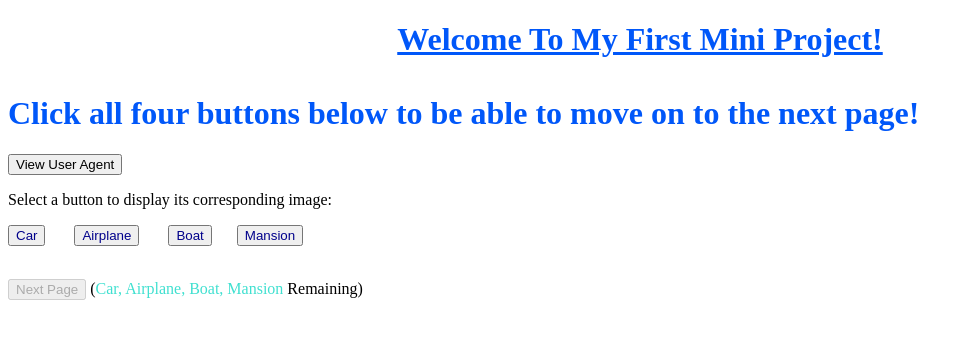
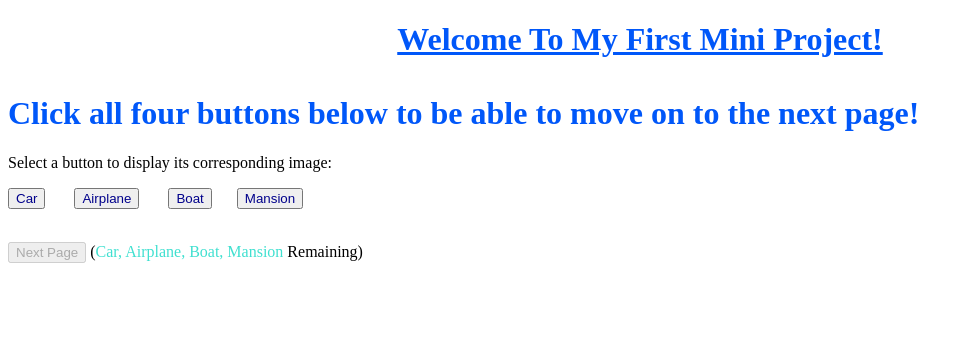
Before and after one commit to Jasem-Ali/Pictures.github.io, a plain HTML site: page index.html in a window 1280 px wide. Shown: the whole page, without its empty margins (0-972 px from the left). Drawn offline with Linux system fonts and the light colour scheme.

Commit message:
Update index.html

```diff
--- a/index.html
+++ b/index.html
@@ -19,7 +19,6 @@
         <br>
         Click all four buttons below to be able to move on to the next page!
     </h1>
-    <button onclick="alert(window.navigator.userAgent)">View User Agent</button>
     <p>Select a button to display its corresponding image:</p>
 
     <div id="options">
```
